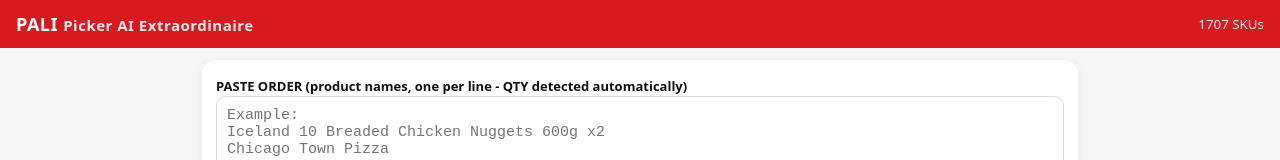
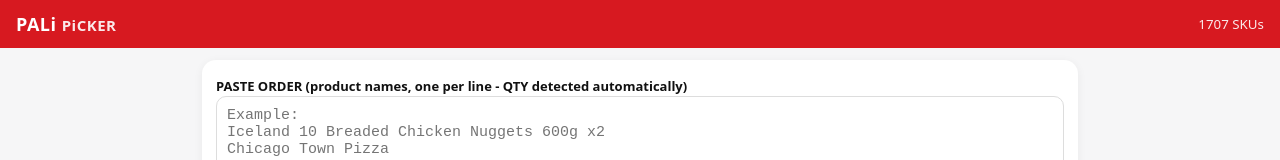
Before and after one commit to GratusGardening/pickiceland, a plain HTML site: page index.html in a window 1280 px wide. Shown: the top 160 px of the page. Drawn offline with Linux system fonts and the light colour scheme.

Commit message:
Update index.html

```diff
--- a/index.html
+++ b/index.html
@@ -34,7 +34,8 @@ button{border:0;border-radius:10px;padding:10px 14px;font-weight:700;cursor:poin
 </style>
 </head>
 <body>
-<header><h1>PALI <small>Picker AI Extraordinaire</small></h1><small id="gip-count">1707 SKUs</small></header>
+<header><h1>PALi <small>PiCKER</small></h1><small id="gip-count">1707 SKUs</small></header>
+
 <main>
 <div class="gip-panel">
 <label style="font-weight:800;font-size:13px">PASTE ORDER (product names, one per line - QTY detected automatically)</label>
```
